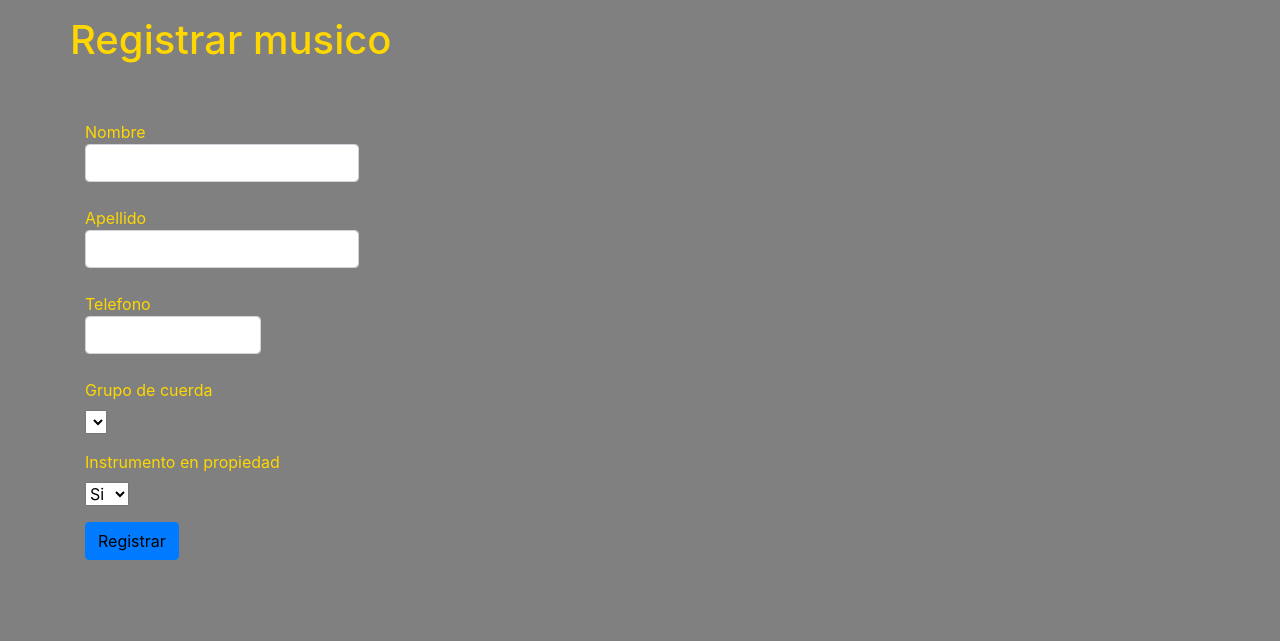
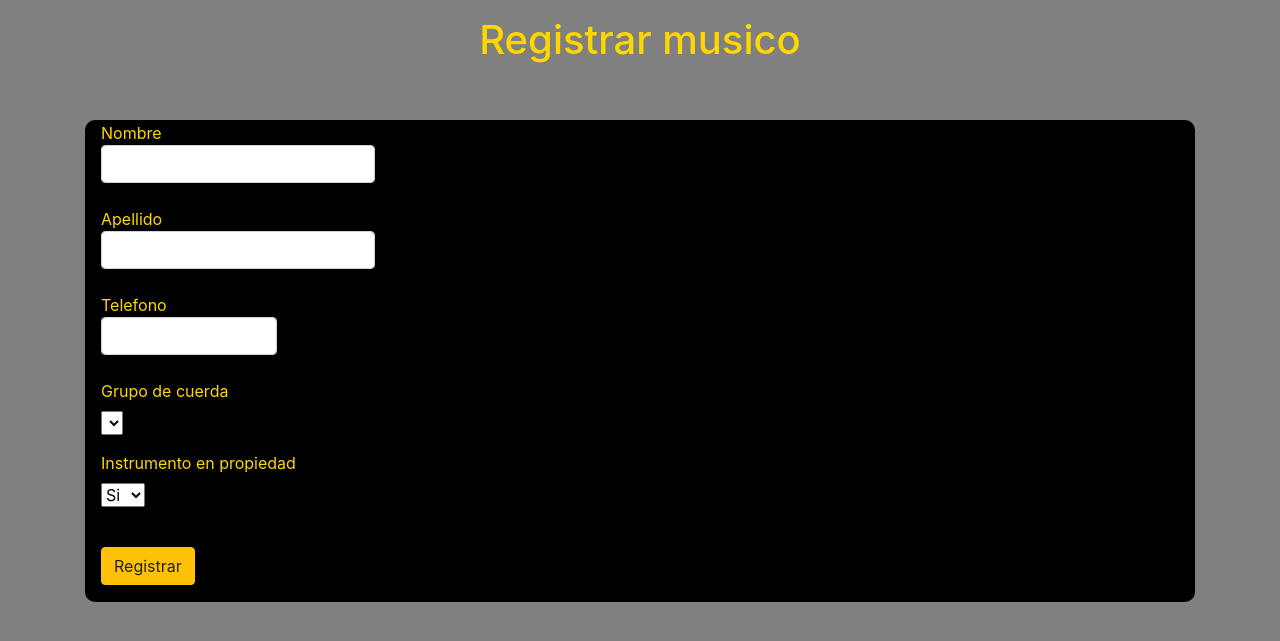
Before and after one commit to DavidSobri/final, a PHP site: page /registrar.php in a window 1280 px wide. Shown: the part 88-729 px from the top of the page. Run offline with PHP 8.4, Linux system fonts and the light colour scheme; data that the repository does not hold is empty.

Commit message:
estilo de registrar hecho y actuliazacion de insertar datos en registrar 2

```diff
--- a/estiloregistrar.css
+++ b/estiloregistrar.css
@@ -24,3 +24,9 @@ label{
 .p{
     color: gold;
 }
+
+.card{
+    background-color: black;
+    border-radius: 10px;
+
+}
--- a/registrar.php
+++ b/registrar.php
@@ -50,11 +50,11 @@
 </head>
 	<body>
 		<div class="container">
-			<div class="row">
+			<div class="row" style="justify-content: center;">
 				<h1>Registrar musico</h1>
 			</div>
 			<br><br>
-			<div class="row">
+			<div class="card">
 				<div class="col-md-8">
 					<!-- Completar atributos de form -->
 					<form id="registro" name="registro" autocomplete="off" method="post" action="registrar2.php">
@@ -63,11 +63,11 @@
 						</div>
 
 						<div class="form-group">
-						<label>Apellido <input class="form-control" type="text" name="apellido" maxlength="50"></label><br/>
+						<label>Apellido <input class="form-control" type="text" name="apellido" maxlength="50" required></label><br/>
                         </div>
 
 						<div class="form-group">
-						<label>Telefono <input class="form-control" type="number" name="telefono" min ="600000000" max="699999999"></label><br/>
+						<label>Telefono <input class="form-control" type="number" name="telefono" min="600000000" max="699999999" required></label><br/>
                         </div>
 
 						<div class="form-group">
@@ -90,9 +90,9 @@
 							<option>No</option>
         				</select>
                         </div>
-
+						<br>
 						<div class="form-group">
-							<input type="submit" value="Registrar" class="btn btn-primary">
+							<input type="submit" value="Registrar" class="btn btn-warning">
 						</div>
 					</form>
 				</div>
```
Also changed, not shown: registrar2.php (+20 -20 lines).
